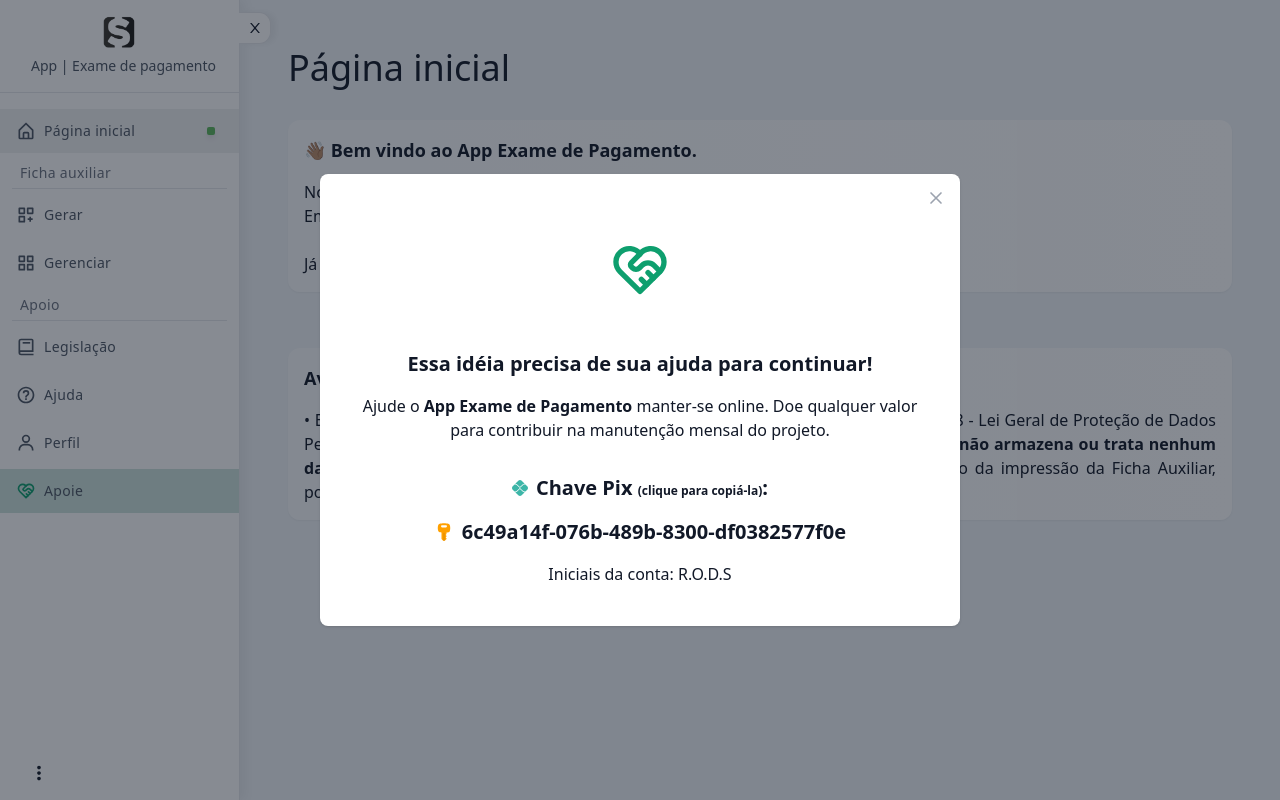
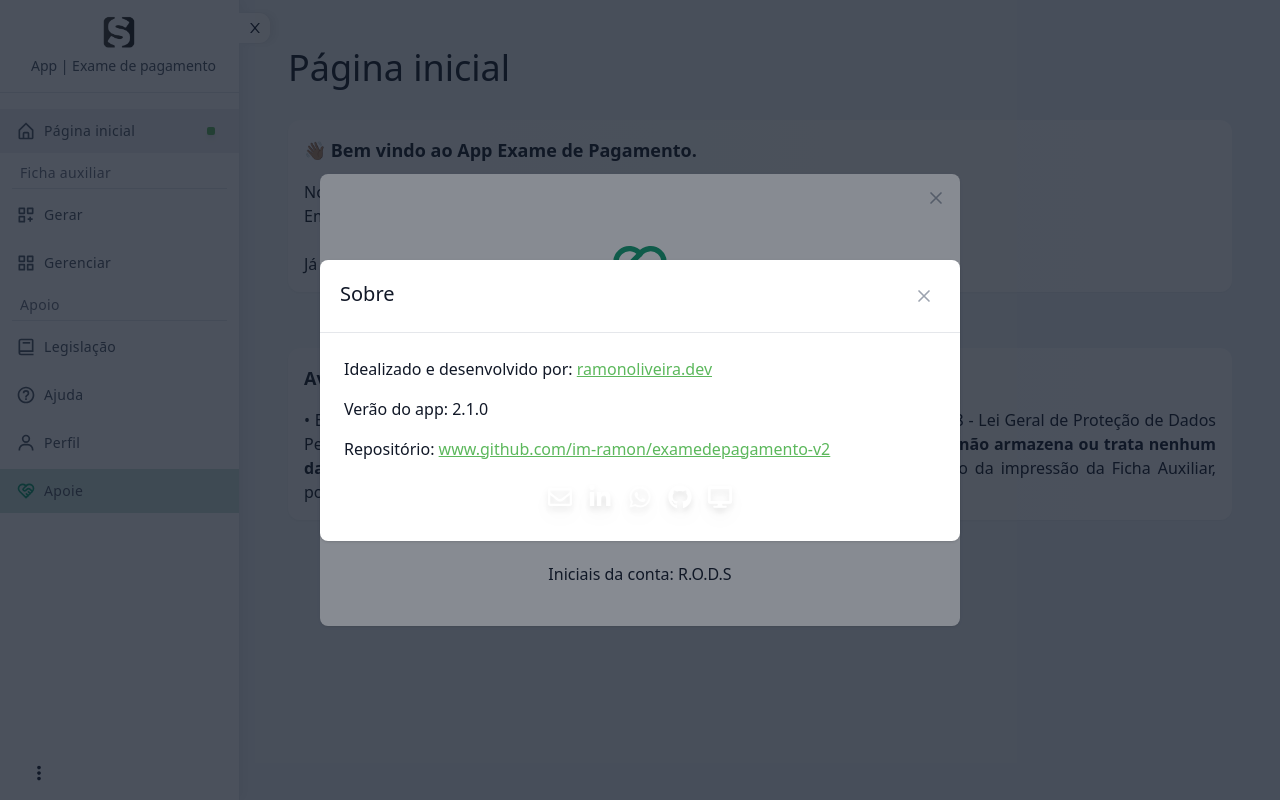
Before and after one commit to im-ramon/examedepagamento-v2, a Next.js app: page /app in a window 1280 px wide. Built offline with nearby package versions, Linux system fonts and the light colour scheme; what pocketbase would draw is missing.

Commit message:
feat: :sparkles: Add modal "Sobre"
Add modal "Sobre"

```diff
--- a/package.json
+++ b/package.json
@@ -1,6 +1,6 @@
 {
     "name": "examedepagamento-v2",
-  "version": "0.1.0",
+    "version": "2.1.0",
     "private": true,
     "scripts": {
         "dev": "next dev",
--- a/src/components/Aside.tsx
+++ b/src/components/Aside.tsx
@@ -5,6 +5,7 @@ import { useRouter } from 'next/router';
 import { useEffect, useState } from 'react';
 import { AiOutlineClose, AiOutlineMenu } from "react-icons/ai";
 import { BiBook, BiCustomize, BiDotsVerticalRounded, BiGridAlt, BiHelpCircle, BiHomeAlt, BiMoon, BiSun, BiUser, BiX } from "react-icons/bi";
+import { FaDesktop, FaGithub, FaLinkedinIn, FaRegEnvelope, FaWhatsapp } from "react-icons/fa";
 import { FcKey } from "react-icons/fc";
 import { TbHeartHandshake } from 'react-icons/tb';
 import { toast } from 'react-toastify';
@@ -20,6 +21,7 @@ export function Aside() {
     const router = useRouter()
 
     const [showModalDonate, setShowModalDonate] = useState<boolean>(true)
+    const [showModalAbout, setShowModalAbout] = useState<boolean>(true)
     const [showAside, setShowAside] = useState<boolean>(true)
     const [userName, setUserName] = useState<string>('')
     const [userEmail, setUserEmail] = useState<string>('')
@@ -127,8 +129,13 @@ export function Aside() {
                                 <li>
                                     <a href="/docs/FAQ.pdf" target="_blank" className="no-underline block px-4 py-2 text-gray-900 dark:text-white hover:bg-gray-100 dark:hover:bg-gray-600 dark:hover:text-white">FAQ</a>
                                 </li>
+
                                 <li>
                                     <a href="/docs/manual.pdf" target="_blank" className="no-underline block px-4 py-2 text-gray-900 dark:text-white hover:bg-gray-100 dark:hover:bg-gray-600 dark:hover:text-white">Manual</a>
+                                </li>
+
+                                <li>
+                                    <span onClick={() => setShowModalAbout(true)} className="no-underline cursor-pointer block px-4 py-2 text-gray-900 dark:text-white hover:bg-gray-100 dark:hover:bg-gray-600 dark:hover:text-white">Sobre</span>
                                 </li>
                             </ul>
                             <div className="py-0">
@@ -173,6 +180,35 @@ export function Aside() {
                 </Modal.Body>
             </Modal>
 
+            <Modal show={showModalAbout} onClose={() => setShowModalAbout(false)}>
+                <Modal.Header>
+                    Sobre
+                </Modal.Header>
+                <Modal.Body>
+                    <div className="space-y-4">
+                        <p>
+                            <span>Idealizado e desenvolvido por: <a href="https://ramonoliveira.dev">ramonoliveira.dev</a></span>
+                        </p>
+
+                        <p>
+                            <span>Verão do app: 2.1.0</span>
+                        </p>
+
+                        <p>
+                            <span>Repositório: <a href="https://github.com/im-ramon/examedepagamento-v2" target="_blank" rel="noopener noreferrer">www.github.com/im-ramon/examedepagamento-v2</a></span>
+                        </p>
+
+                        <div className='flex justify-center items-center py-2 space-x-4'>
+                            <a href="mailto:contato@ramonoliveira.dev" className='hover:scale-110 hover:text-primary-600 drop-shadow-lg transition-all text-white' target="_blank" rel="noopener noreferrer"><FaRegEnvelope size={24} /></a>
+                            <a href="https://www.linkedin.com/in/ramon-oliveira-21b8571a2/" className='hover:scale-110 hover:text-primary-600 drop-shadow-lg transition-all text-white' target="_blank" rel="noopener noreferrer"><FaLinkedinIn size={24} /></a>
+                            <a href="tel:5575991537677" className='hover:scale-110 hover:text-primary-600 drop-shadow-lg transition-all text-white' target="_blank" rel="noopener noreferrer"><FaWhatsapp size={24} /></a>
+                            <a href="https://github.com/im-ramon" className='hover:scale-110 hover:text-primary-600 drop-shadow-lg transition-all text-white' target="_blank" rel="noopener noreferrer"><FaGithub size={24} /></a>
+                            <a href="https://ramonoliveira.dev/" className='hover:scale-110 hover:text-primary-600 drop-shadow-lg transition-all text-white' target="_blank" rel="noopener noreferrer"><FaDesktop size={24} /></a>
+                        </div>
+                    </div>
+                </Modal.Body>
+            </Modal>
+
         </aside >
     )
 }
```
Lines whose indentation alone changed are shown as unchanged.
